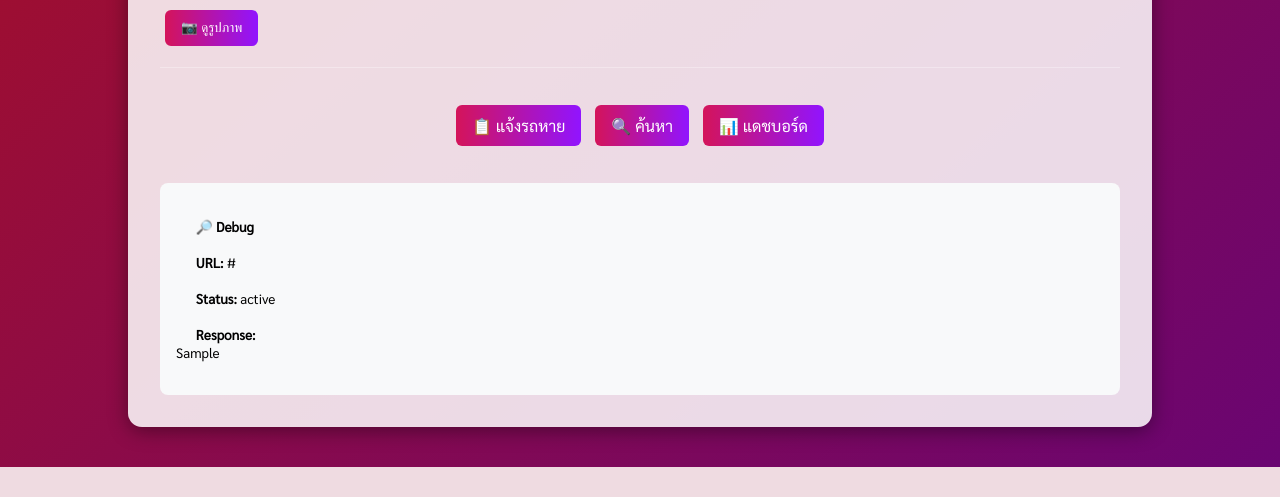
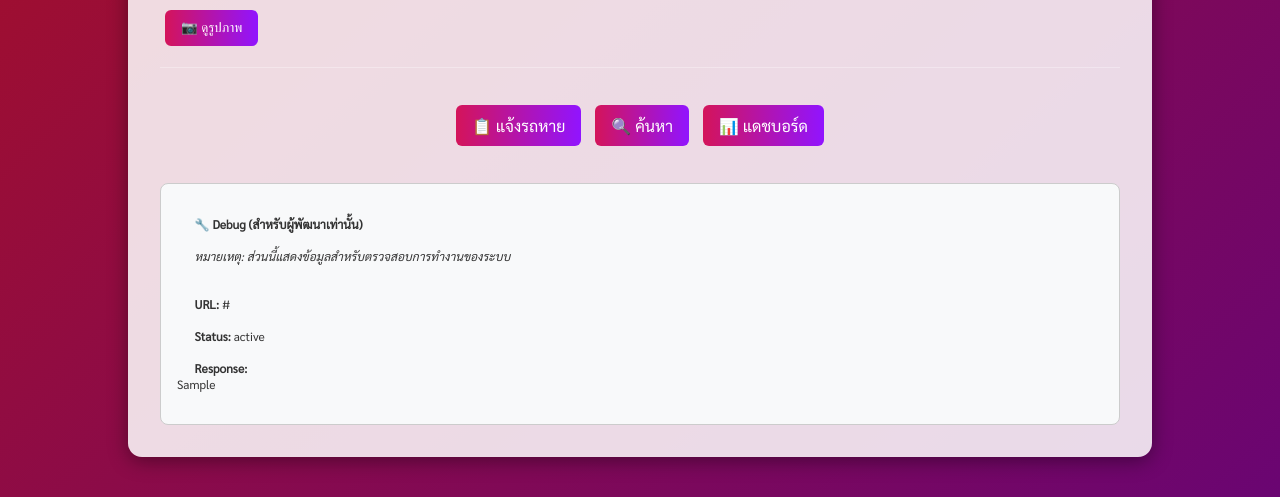
Before and after one commit to kong3161/lostcar, a FastAPI app: template templates/results.html in a window 1280 px wide. Shown: the part 691-1188 px from the top of the page. Before the commit the page ends 1158 px from the top, so only its background shows below. Run offline with FastAPI, Linux system fonts and the light colour scheme; the template is opened without the code that fills it: most values are stand-ins (such as "Sample title", 1, 10 or a date in 2020); grey boxes marked "Sample" are stand-in pictures; some libraries are stand-ins or nearby versions.

```diff
--- a/templates/results.html
+++ b/templates/results.html
@@ -44,7 +44,16 @@
       box-shadow: 0 4px 10px rgba(0,0,0,0.3);
     }
     .btn.disabled { background: #999; pointer-events: none; }
-    .debug { background: #f8f9fa; padding: 1rem; margin-top: 2rem; font-size: 0.85rem; border-radius: 8px; white-space: pre-wrap; }
+    .debug {
+      background: #f8f9fa;
+      padding: 1rem;
+      margin-top: 2rem;
+      font-size: 0.75rem;  /* Smaller font size */
+      border-radius: 8px;
+      white-space: pre-wrap;
+      color: #333;
+      border: 1px solid #ccc;
+    }
   </style>
 </head>
 <body>
@@ -105,7 +114,8 @@
 
     {% if debug_url and debug_status and debug_raw %}
     <div class="debug">
-      🔎 <strong>Debug</strong><br>
+      🔧 <strong>Debug (สำหรับผู้พัฒนาเท่านั้น)</strong><br>
+      <em>หมายเหตุ: ส่วนนี้แสดงข้อมูลสำหรับตรวจสอบการทำงานของระบบ</em><br><br>
       <strong>URL:</strong> {{ debug_url }}<br>
       <strong>Status:</strong> {{ debug_status }}<br>
       <strong>Response:</strong><br>{{ debug_raw }}
```
